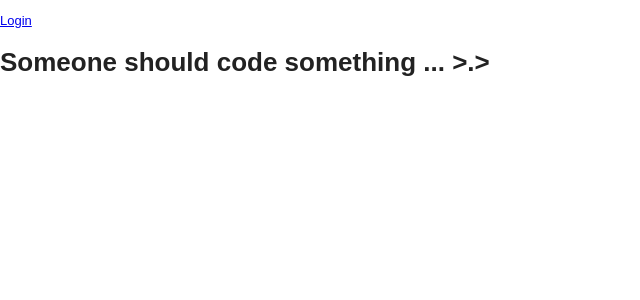
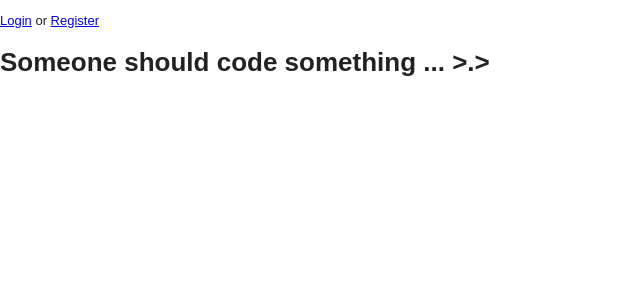
Before and after one commit to tsoporan/cyclonejet, a Flask app: page / in a window 1280 px wide. Shown: the top 300 px of the page, without its empty margins (0-640 px from the left). Run offline with Flask 2, Linux system fonts and the light colour scheme; some libraries are stand-ins or nearby versions.

Commit message:
added register link to header

```diff
--- a/cyclonejet/templates/base.html
+++ b/cyclonejet/templates/base.html
@@ -28,7 +28,7 @@
             {% if session['logged_in'] %}
                 <p>Welcome {{ session['username'] }}! <a href="{{ url_for('frontend.logout') }}">Logout</a>?</p>
             {% else %}
-                <p><a href="{{ url_for('frontend.login') }}">Login</a></p>
+                <p><a href="{{ url_for('frontend.login') }}">Login</a> or <a href="{{ url_for('frontend.register') }}">Register</a></p>
             {% endif %}
             <nav>
                 <ul>
```
